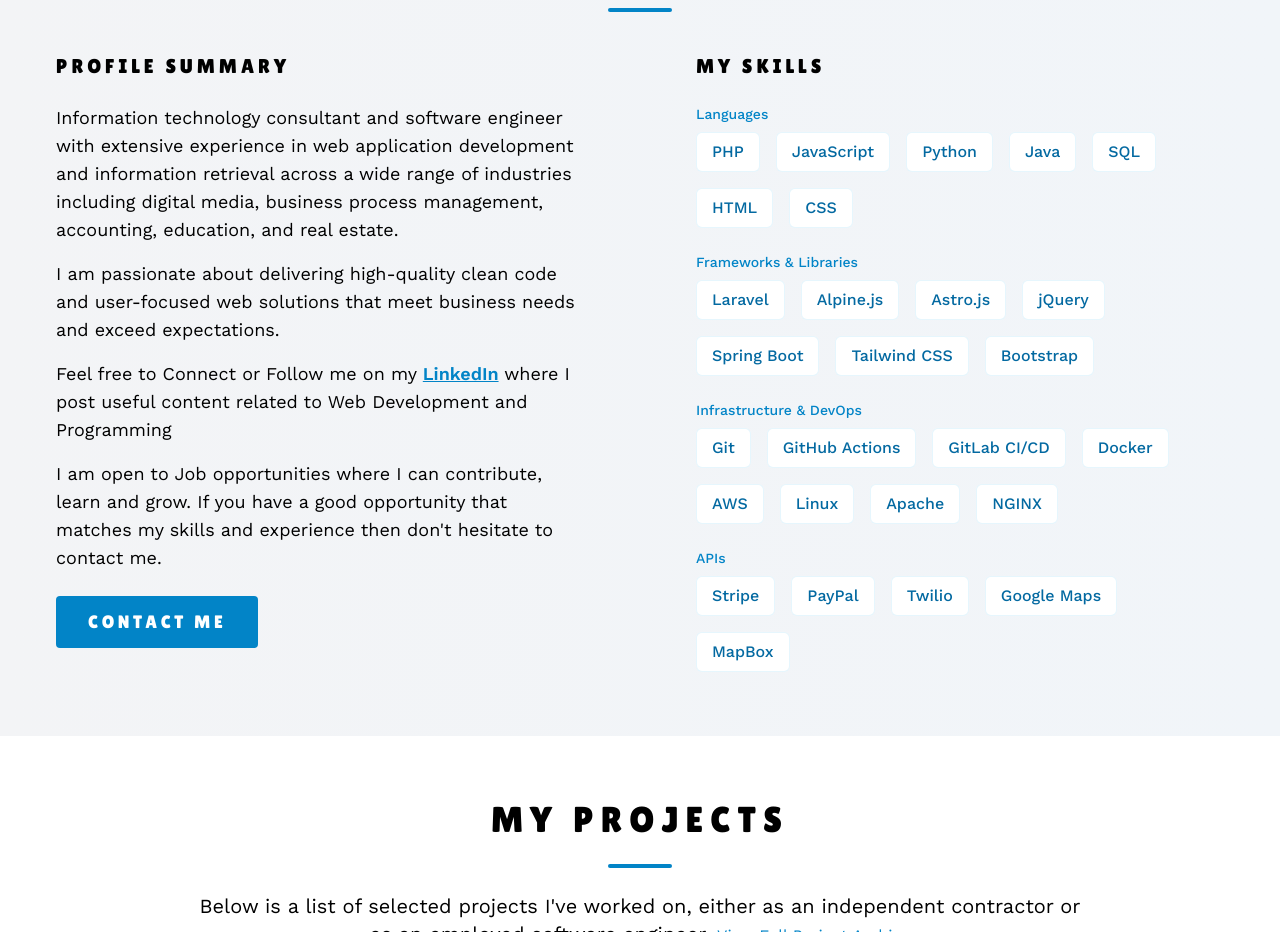
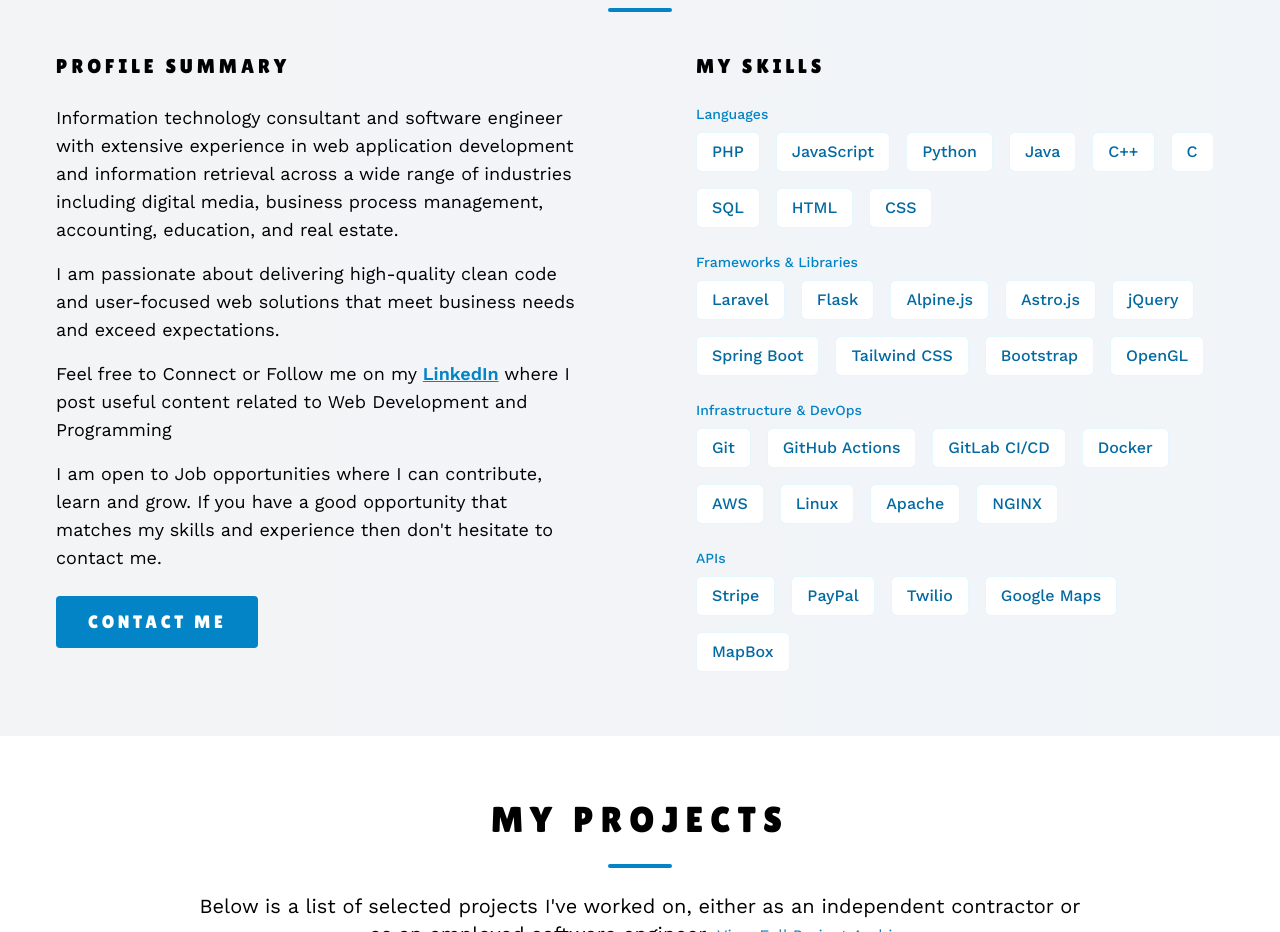
Before and after one commit to sossef/monsefrachid.com, an Astro site: page / in a window 1280 px wide. Shown: the part 920-1852 px from the top of the page. Built offline with nearby package versions, Linux system fonts and the light colour scheme; Astro itself is replaced by a stand-in of ours; a web font is replaced by a local one.

Commit message:
Added programming languages

```diff
--- a/src/pages/index.astro
+++ b/src/pages/index.astro
@@ -96,6 +96,8 @@
 									<span class="inline-flex items-center rounded-md bg-white px-4 py-2 font-medium text-sky-700 ring-1 ring-inset ring-sky-500/10">JavaScript</span>
 									<span class="inline-flex items-center rounded-md bg-white px-4 py-2 font-medium text-sky-700 ring-1 ring-inset ring-sky-500/10">Python</span>
 									<span class="inline-flex items-center rounded-md bg-white px-4 py-2 font-medium text-sky-700 ring-1 ring-inset ring-sky-500/10">Java</span>
+									<span class="inline-flex items-center rounded-md bg-white px-4 py-2 font-medium text-sky-700 ring-1 ring-inset ring-sky-500/10">C++</span>
+									<span class="inline-flex items-center rounded-md bg-white px-4 py-2 font-medium text-sky-700 ring-1 ring-inset ring-sky-500/10">C</span>
 									<span class="inline-flex items-center rounded-md bg-white px-4 py-2 font-medium text-sky-700 ring-1 ring-inset ring-sky-500/10">SQL</span>
 									<span class="inline-flex items-center rounded-md bg-white px-4 py-2 font-medium text-sky-700 ring-1 ring-inset ring-sky-500/10">HTML</span>
 									<span class="inline-flex items-center rounded-md bg-white px-4 py-2 font-medium text-sky-700 ring-1 ring-inset ring-sky-500/10">CSS</span>
@@ -106,12 +108,14 @@
 								<h4 class="text-sm text-sky-600 font-medium mb-2">Frameworks & Libraries</h4>
 								<div class="flex flex-wrap gap-4">
 									<span class="inline-flex items-center rounded-md bg-white px-4 py-2 font-medium text-sky-700 ring-1 ring-inset ring-sky-500/10">Laravel</span>
+									<span class="inline-flex items-center rounded-md bg-white px-4 py-2 font-medium text-sky-700 ring-1 ring-inset ring-sky-500/10">Flask</span>
 									<span class="inline-flex items-center rounded-md bg-white px-4 py-2 font-medium text-sky-700 ring-1 ring-inset ring-sky-500/10">Alpine.js</span>
 									<span class="inline-flex items-center rounded-md bg-white px-4 py-2 font-medium text-sky-700 ring-1 ring-inset ring-sky-500/10">Astro.js</span>
 									<span class="inline-flex items-center rounded-md bg-white px-4 py-2 font-medium text-sky-700 ring-1 ring-inset ring-sky-500/10">jQuery</span>
 									<span class="inline-flex items-center rounded-md bg-white px-4 py-2 font-medium text-sky-700 ring-1 ring-inset ring-sky-500/10">Spring Boot</span>
 									<span class="inline-flex items-center rounded-md bg-white px-4 py-2 font-medium text-sky-700 ring-1 ring-inset ring-sky-500/10">Tailwind CSS</span>
 									<span class="inline-flex items-center rounded-md bg-white px-4 py-2 font-medium text-sky-700 ring-1 ring-inset ring-sky-500/10">Bootstrap</span>
+									<span class="inline-flex items-center rounded-md bg-white px-4 py-2 font-medium text-sky-700 ring-1 ring-inset ring-sky-500/10">OpenGL</span>
 								</div>
 							</div>
 
```
